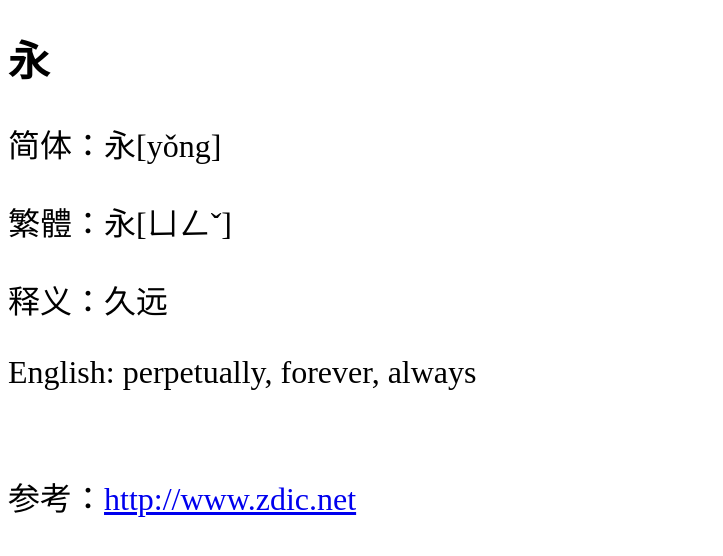
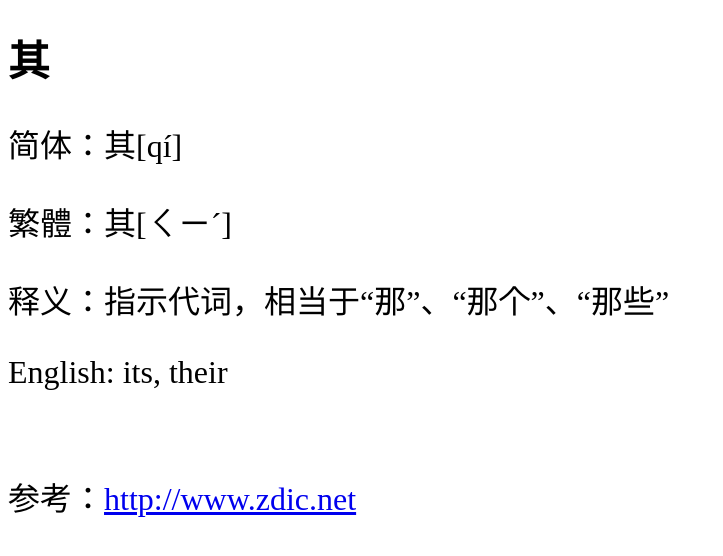
Before and after one commit to shengzhe/livecalligraphy, a Jekyll site: the page built from _posts/2012-08-31-LanTing-300.html, in a window 1280 px wide. Shown: the top 556 px of the page, without its empty margins (0-723 px from the left). Built offline with Jekyll 4.4.1, drawn with Linux system fonts in a browser that asks for light colours; Markdown is read by kramdown in place of the engine named in the settings.

Commit message:
Update 2012-08-31-LanTing-300.html

```diff
--- a/_posts/2012-08-31-LanTing-300.html
+++ b/_posts/2012-08-31-LanTing-300.html
@@ -1,11 +1,11 @@
 ---
 layout: default
-title: 兰亭集序第1个字 (1st character of Lan Ting)
+title: 兰亭集序第300个字 (300th character of Lan Ting)
 ---
-<h1>永</h1>
-<p>简体：永[yǒng]</p>
-<p>繁體：永[ㄩㄥˇ]</p>
-<p>释义：久远</p>
-<p>English: perpetually, forever, always</p>
+<h1>其</h1>
+<p>简体：其[qí]</p>
+<p>繁體：其[ㄑㄧˊ]</p>
+<p>释义：指示代词，相当于“那”、“那个”、“那些”</p>
+<p>English: its, their</p>
 <br/>
-<p>参考：<a href="http://www.zdic.net/zd/zi/ZdicE6ZdicB0ZdicB8.htm">http://www.zdic.net</a></p>
+<p>参考：<a href="http://www.zdic.net/z/15/js/5176.htm">http://www.zdic.net</a></p>
```
